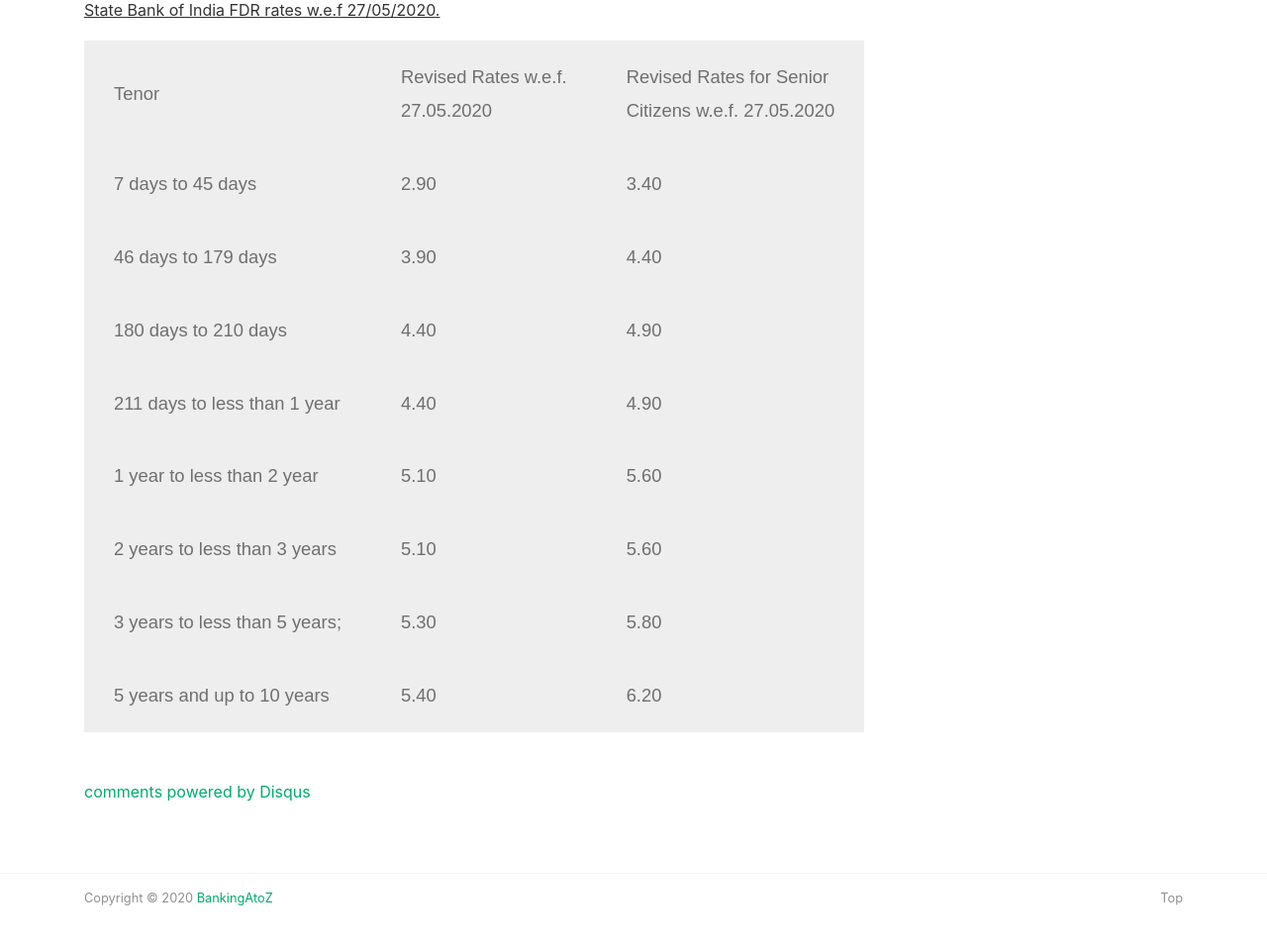
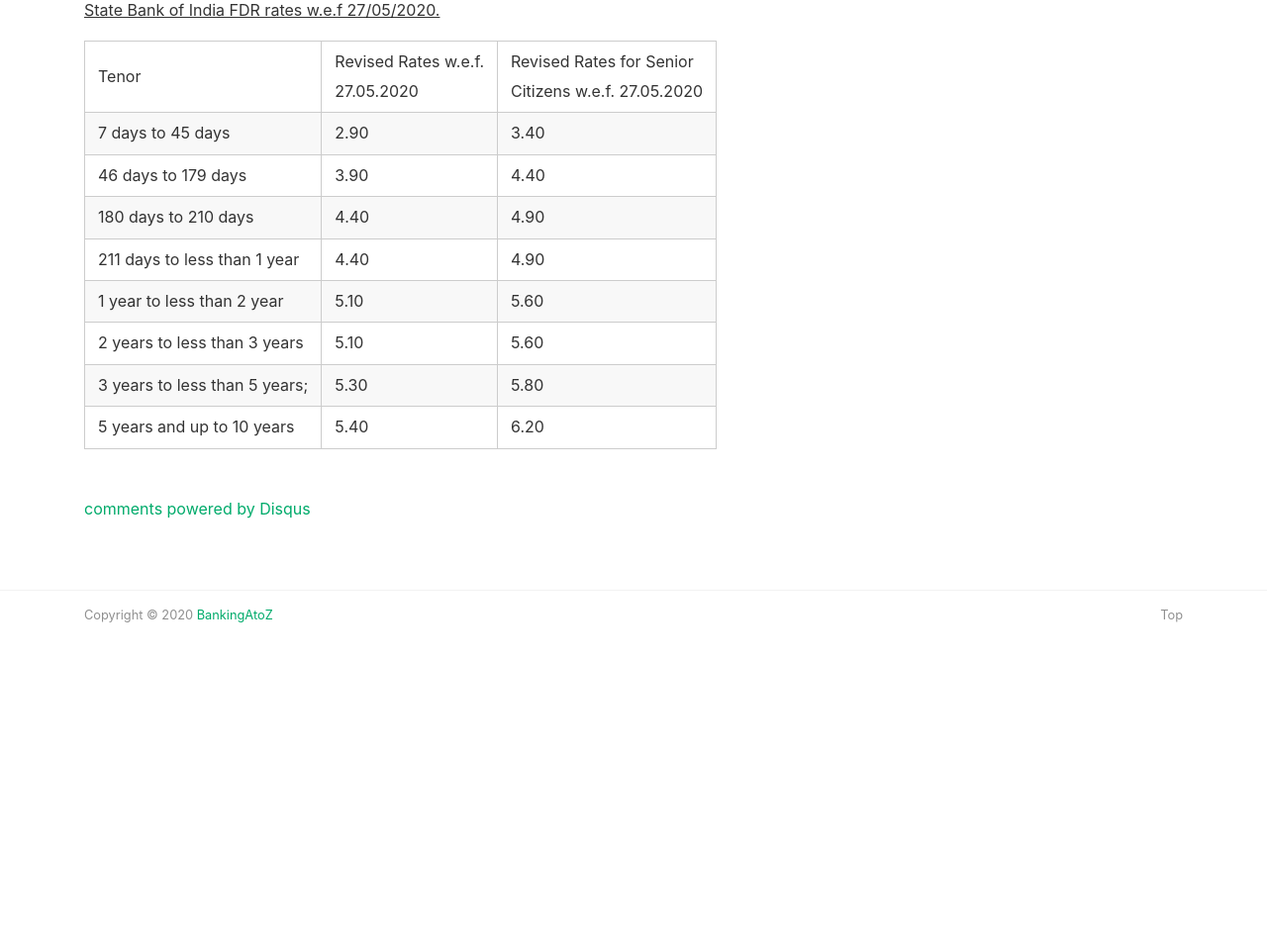
Before and after one commit to rdmmehta/batz, a Jekyll site: the page built from _pages/sbi-fd-interest-rates.md, in a window 1280 px wide and 1400 px high, scrolled down 217 px. Shown: the part 393-1347 px from the top of the window at 99% size. Built offline with Jekyll 4.4.1, drawn with Linux system fonts in a browser that asks for light colours; nearby versions of some CDN libraries; comment, search, counter and statistics services are not loaded; after the commit the page ends 1331 px from its top, so only the background shows below that.

Commit message:
Update screen.css

```diff
--- a/assets/css/screen.css
+++ b/assets/css/screen.css
@@ -898,24 +898,32 @@
 
 
 
-.flat-table {
-  display: block;
-  font-family: sans-serif;
-  -webkit-font-smoothing: antialiased;
-  font-size: 115%;
-  overflow: auto;
-  width: auto;
 
-  th {
-    background-color: rgb(112, 196, 105);
-    color: white;
-    font-weight: normal;
-    padding: 20px 30px;
-    text-align: center;
-  }
-  td {
-    background-color: rgb(238, 238, 238);
-    color: rgb(111, 111, 111);
-    padding: 20px 30px;
-  }
-}
+
+
+
+
+table {
+  padding: 0; }
+  table tr {
+    border-top: 1px solid #cccccc;
+    background-color: white;
+    margin: 0;
+    padding: 0; }
+    table tr:nth-child(2n) {
+      background-color: #f8f8f8; }
+    table tr th {
+      font-weight: bold;
+      border: 1px solid #cccccc;
+      text-align: left;
+      margin: 0;
+      padding: 6px 13px; }
+    table tr td {
+      border: 1px solid #cccccc;
+      text-align: left;
+      margin: 0;
+      padding: 6px 13px; }
+    table tr th :first-child, table tr td :first-child {
+      margin-top: 0; }
+    table tr th :last-child, table tr td :last-child {
+      margin-bottom: 0; }
```
